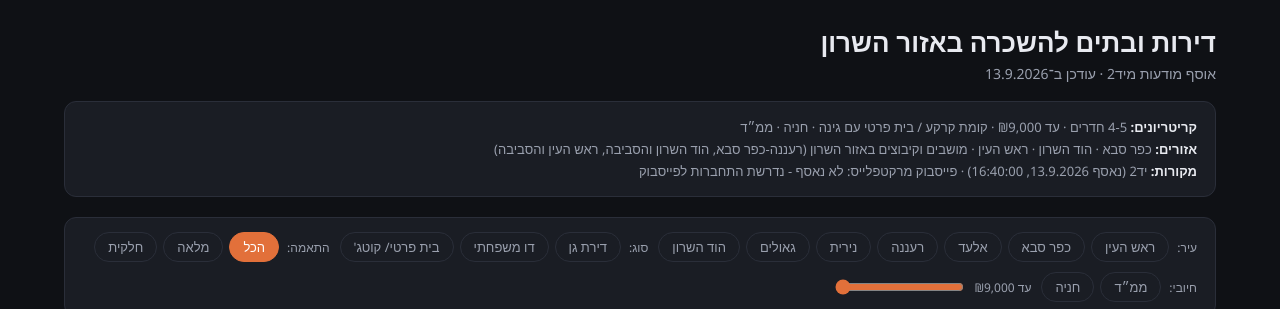
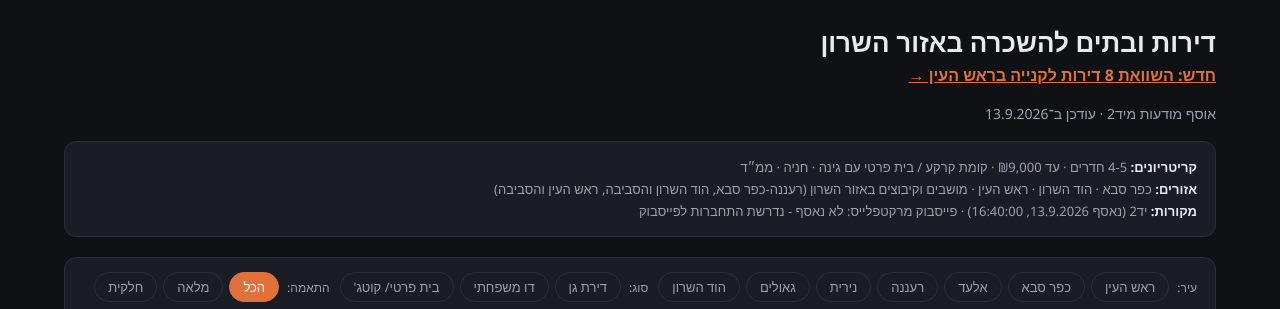
Before and after one commit to iLanis-agent/sharon-rentals, a plain HTML site: page index.html in a window 1280 px wide. Shown: the top 309 px of the page. Drawn offline with Linux system fonts and the light colour scheme.

Commit message:
Link purchase comparison from rental dashboard

```diff
--- a/index.html
+++ b/index.html
@@ -43,6 +43,7 @@ footer{margin-top:28px;color:var(--dim);font-size:12px;line-height:1.7}
 </head>
 <body>
 <h1>דירות ובתים להשכרה באזור השרון</h1>
+<nav style="display:flex;gap:15px;flex-wrap:wrap;margin:0 0 18px"><a href="purchase.html" style="color:#e2703a;font-weight:700">חדש: השוואת 8 דירות לקנייה בראש העין →</a></nav>
 <div class="sub" id="sub">אוסף מודעות מיד2</div>
 <div class="crit" id="crit"></div>
 <div class="filters" id="filters"></div>
```
